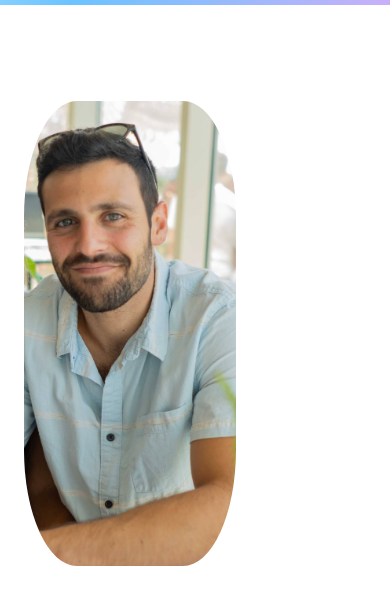
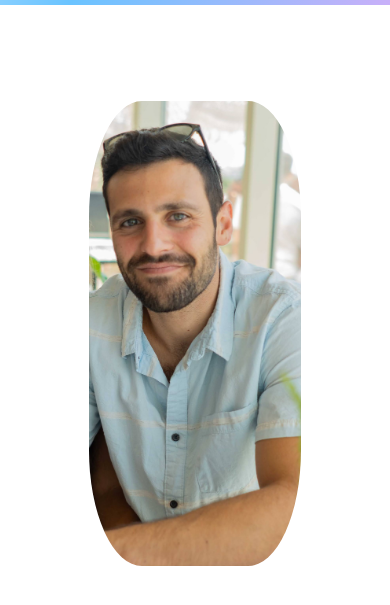
Before and after one commit to benhemoshai/Portfolio, a plain HTML site: page index.html in a window 390 px wide. Shown: the part 51-656 px from the top of the page. Drawn offline with nearby package versions, Linux system fonts and the light colour scheme.

Commit message:
centered profile-image

```diff
--- a/index.html
+++ b/index.html
@@ -70,12 +70,12 @@
 
     <!-- Introduction -->
     <section id="introduction" class="animate__animated animate__fadeIn">
-      <div class="container col-xxl-8 px-4 py-5">
-        <div class="row flex-lg-row-reverse align-items-center g-5 py-5">
-          <div class="col-10 col-sm-8 col-lg-6">
+      <div class="container px-4 py-5">
+        <div class="row align-items-center g-5 py-5">
+          <div class="col-10 col-sm-8 col-lg-6 mx-auto order-lg-2">
             <img
               src="assests/profile.jpg"
-              class="d-block mx-lg-auto img-fluid"
+              class="d-block mx-auto img-fluid"
               alt="Bootstrap Themes"
               width="212"
               height="400"
```
Also changed, not shown: assests/hotelapp.gif.
